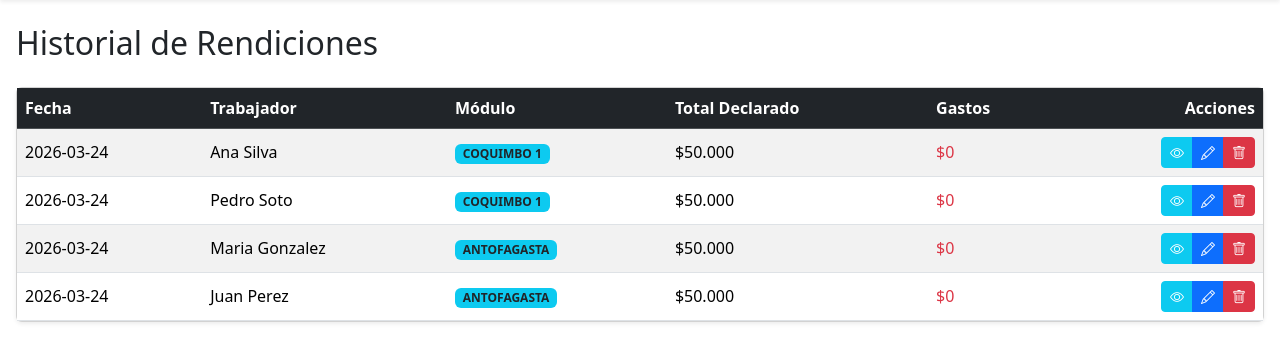
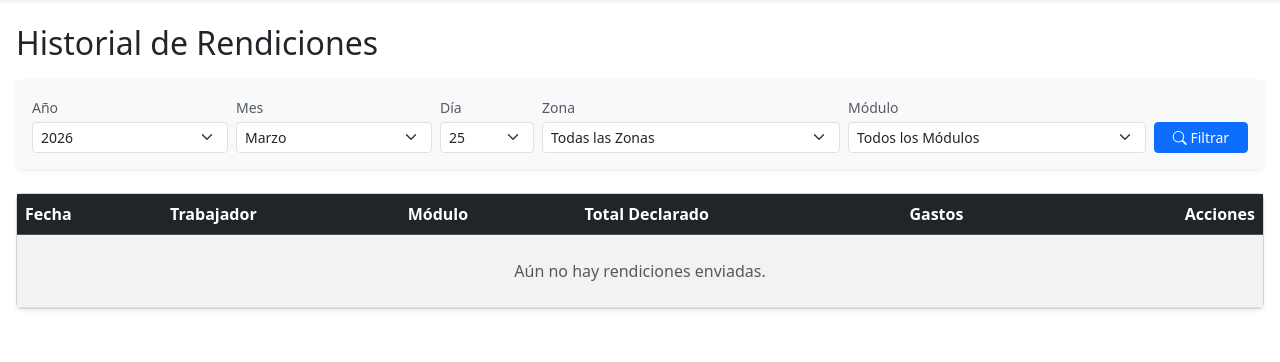
Before and after one commit to SekiDesu0/KSNE, a Flask app: page /admin/rendiciones in a window 1280 px wide. Shown: the part 78-440 px from the top of the page. Run offline with Flask 3, Linux system fonts and the light colour scheme; the visitor is signed in with stand-in values (Sample User, id 1); data comes from the database, SQL or seed files in the repository.

Commit message:
modified:   routes_admin.py 	modified:   templates/admin_rendiciones.html 	modified:   templates/macros/modals.html

````diff
--- a/templates/admin_rendiciones.html
+++ b/templates/admin_rendiciones.html
@@ -7,7 +7,75 @@
 {% endblock %}
 
 {% block content %}
-<h2 class="mb-4">Historial de Rendiciones</h2>
+<div class="d-flex justify-content-between align-items-center mb-3">
+    <h2 class="mb-0">Historial de Rendiciones</h2>
+</div>
+
+<div class="card shadow-sm mb-4 border-0">
+    <div class="card-body bg-body-tertiary rounded p-3">
+        <form method="GET" action="{{ url_for('admin_rendiciones') }}" id="filterForm">
+            <div class="row g-2 align-items-end">
+                <div class="col-md-2">
+                    <label class="form-label small text-muted mb-1">Año</label>
+                    <select name="anio" class="form-select form-select-sm">
+                        {% for anio in anios_disponibles %}
+                        <option value="{{ anio }}" {% if anio_actual == anio %}selected{% endif %}>{{ anio }}</option>
+                        {% endfor %}
+                    </select>
+                </div>
+                <div class="col-md-2">
+                    <label class="form-label small text-muted mb-1">Mes</label>
+                    <select name="mes" class="form-select form-select-sm">
+                        <option value="01" {% if mes_actual == '01' %}selected{% endif %}>Enero</option>
+                        <option value="02" {% if mes_actual == '02' %}selected{% endif %}>Febrero</option>
+                        <option value="03" {% if mes_actual == '03' %}selected{% endif %}>Marzo</option>
+                        <option value="04" {% if mes_actual == '04' %}selected{% endif %}>Abril</option>
+                        <option value="05" {% if mes_actual == '05' %}selected{% endif %}>Mayo</option>
+                        <option value="06" {% if mes_actual == '06' %}selected{% endif %}>Junio</option>
+                        <option value="07" {% if mes_actual == '07' %}selected{% endif %}>Julio</option>
+                        <option value="08" {% if mes_actual == '08' %}selected{% endif %}>Agosto</option>
+                        <option value="09" {% if mes_actual == '09' %}selected{% endif %}>Septiembre</option>
+                        <option value="10" {% if mes_actual == '10' %}selected{% endif %}>Octubre</option>
+                        <option value="11" {% if mes_actual == '11' %}selected{% endif %}>Noviembre</option>
+                        <option value="12" {% if mes_actual == '12' %}selected{% endif %}>Diciembre</option>
+                    </select>
+                </div>
+                <div class="col-md-1">
+                    <label class="form-label small text-muted mb-1">Día</label>
+                    <select name="dia" class="form-select form-select-sm">
+                        <option value="">Todos</option>
+                        {% for d in dias_disponibles %}
+                        <option value="{{ d }}" {% if dia_actual == d %}selected{% endif %}>{{ d }}</option>
+                        {% endfor %}
+                    </select>
+                </div>
+
+                <div class="col-md-3">
+                    <label class="form-label small text-muted mb-1">Zona</label>
+                    <select name="zona_id" id="zonaSelect" class="form-select form-select-sm">
+                        <option value="">Todas las Zonas</option>
+                        {% for z in zonas %}
+                        <option value="{{ z[0] }}" {% if zona_actual|string == z[0]|string %}selected{% endif %}>{{ z[1] }}</option>
+                        {% endfor %}
+                    </select>
+                </div>
+                <div class="col-md-3">
+                    <label class="form-label small text-muted mb-1">Módulo</label>
+                    <select name="modulo_id" id="moduloSelect" class="form-select form-select-sm">
+                        <option value="">Todos los Módulos</option>
+                        {% for m in modulos %}
+                        <option value="{{ m[0] }}" data-zona="{{ m[2] }}" {% if modulo_actual|string == m[0]|string %}selected{% endif %}>{{ m[1] }}</option>
+                        {% endfor %}
+                    </select>
+                </div>
+
+                <div class="col-md-1">
+                    <button type="submit" class="btn btn-primary btn-sm w-100"><i class="bi bi-search"></i> Filtrar</button>
+                </div>
+            </div>
+        </form>
+    </div>
+</div>
 
 {% with messages = get_flashed_messages(with_categories=true) %}
   {% if messages %}
@@ -105,7 +173,11 @@
         const toggleSwitch = document.getElementById(toggleId);
 
         if (toggleSwitch && tipoJornada) {
+            // Explicitly set to true if Full Time, false otherwise
             toggleSwitch.checked = (tipoJornada === 'Full Time');
+        } else if (toggleSwitch && !selectElement.value) {
+            // If "Sin acompañante" is selected, turn it off
+             toggleSwitch.checked = false;
         }
 
         // Actualizar el badge también
@@ -206,4 +278,35 @@
         });
     });
 </script>
+
+<script>
+    document.addEventListener('DOMContentLoaded', function() {
+        const zonaSelect = document.getElementById('zonaSelect');
+        const moduloSelect = document.getElementById('moduloSelect');
+        const moduloOptions = Array.from(moduloSelect.options);
+
+        function filterModulos() {
+            const selectedZona = zonaSelect.value;
+
+            moduloOptions.forEach(option => {
+                if (option.value === "") {
+                    // Siempre mostramos "Todos los Módulos"
+                    option.style.display = '';
+                } else if (!selectedZona || option.dataset.zona === selectedZona) {
+                    option.style.display = '';
+                } else {
+                    option.style.display = 'none';
+                    // Si el módulo seleccionado acaba de ocultarse, reseteamos el select
+                    if (option.selected) {
+                        moduloSelect.value = "";
+                    }
+                }
+            });
+        }
+
+        zonaSelect.addEventListener('change', filterModulos);
+        // Ejecutar al cargar la página por si ya viene con una zona filtrada
+        filterModulos();
+    });
+</script>
 {% endblock %}
--- a/templates/macros/modals.html
+++ b/templates/macros/modals.html
@@ -269,11 +269,8 @@
                             </div>
                         </div>
 
-                        <div class="card shadow-sm border-danger">
-                            <div class="card-header bg-danger text-white">Gastos y Observaciones</div>
-                            <div class="card-body">
-                                <div class="d-flex justify-content-between mb-3">
-                                    <strong class="text-danger">Monto Gastos:</strong>
+                        <div class="card shadow-sm border-danger mb-0"> <div class="card-header bg-danger text-white fw-bold py-1">Gastos y Observaciones</div> <div class="card-body py-2">
+                                <div class="mb-1"> <label class="small text-danger fw-bold mb-0">Monto Gastos</label> ```
                                     <strong class="text-danger">-${{ "{:,.0f}".format(rendicion[8] or 0).replace(',', '.') }}</strong>
                                 </div>
                                 <div>
@@ -303,14 +300,14 @@
                 <h5 class="modal-title">Editar Rendición #{{ rendicion[0] }}</h5>
                 <button type="button" class="btn-close" data-bs-dismiss="modal" aria-label="Close"></button>
             </div>
-            <form method="POST" action="{{ url_for('edit_rendicion', id=rendicion[0]) }}">
-                <div class="modal-body text-start">
+            <div class="modal-body text-start">
+                <form method="POST" action="{{ url_for('edit_rendicion', id=rendicion[0]) }}" id="editRendicionForm_{{ rendicion[0] }}">
                     <div class="row">
                         <div class="col-md-8 mb-3">
                             <div class="card shadow-sm h-100">
                                 <div class="card-header bg-secondary text-white">Productos Vendidos</div>
                                 <div class="card-body p-0">
-                                    <div class="table-responsive">
+                                    <div class="table-responsive custom-scrollbar" style="max-height: 450px;">
                                         <table class="table table-striped mb-0 text-nowrap">
                                             <thead class="table-dark">
                                                 <tr>
@@ -341,7 +338,7 @@
                                                 <tr>
                                                     <td colspan="3" class="text-end fw-bold">Total Calculado por Sistema:</td>
                                                     <td class="text-end fw-bold fs-6 text-primary" id="sys_total_{{ rendicion[0] }}">
-                                                        ${{ "{:,.0f}".format(rendicion[17] or 0).replace(',', '.') }}
+                                                        ${{ "{:,.0f}".format(rendicion[21] or 0).replace(',', '.') }}
                                                     </td>
                                                 </tr>
                                             </tfoot>
@@ -372,9 +369,9 @@
                                         </select>
                                         <div class="d-flex justify-content-between align-items-center mt-1">
                                             <div id="badge_worker_{{ rendicion[0] }}"></div>
-                                            <div class="form-check form-switch m-0">
-                                                <input class="form-check-input" type="checkbox" role="switch" name="worker_comision" id="wc_{{ rendicion[0] }}" {% if rendicion[14] %}checked{% endif %}>
-                                                <label class="form-check-label text-warning small" for="wc_{{ rendicion[0] }}">$ Sí</label>
+                                            <div class="form-check m-0">
+                                                <input class="form-check-input" type="checkbox" name="worker_comision" id="wc_{{ rendicion[0] }}" {% if rendicion[14] %}checked{% endif %}>
+                                                <label class="form-check-label text-warning small fw-bold" for="wc_{{ rendicion[0] }}">Recive Comisión</label>
                                             </div>
                                         </div>
                                     </div>
@@ -391,9 +388,9 @@
                                         </select>
                                         <div class="d-flex justify-content-between align-items-center mt-1" id="comp_com_div_{{ rendicion[0] }}" {% if not rendicion[12] %}style="display:none;"{% endif %}>
                                             <div id="badge_comp_{{ rendicion[0] }}"></div>
-                                            <div class="form-check form-switch m-0">
-                                                <input class="form-check-input" type="checkbox" role="switch" name="companion_comision" id="cc_{{ rendicion[0] }}" {% if rendicion[15] %}checked{% endif %}>
-                                                <label class="form-check-label text-warning small" for="cc_{{ rendicion[0] }}">$ Sí</label>
+                                            <div class="form-check m-0">
+                                                <input class="form-check-input" type="checkbox" name="companion_comision" id="cc_{{ rendicion[0] }}" {% if rendicion[15] %}checked{% endif %}>
+                                                <label class="form-check-label text-warning small fw-bold" for="cc_{{ rendicion[0] }}">Recive Comisión</label>
                                             </div>
                                         </div>
                                     </div>
@@ -458,11 +455,12 @@
                             </div>
                         </div>
                     </div>
-                </div> <div class="modal-footer py-2">
-                    <button type="button" class="btn btn-secondary btn-sm" data-bs-dismiss="modal">Cancelar</button>
-                    <button type="submit" class="btn btn-primary btn-sm px-4">Guardar Cambios</button>
-                </div>
-            </form>
+                </form>
+            </div>
+            <div class="modal-footer py-2">
+                <button type="button" class="btn btn-secondary btn-sm" data-bs-dismiss="modal">Cancelar</button>
+                <button type="submit" form="editRendicionForm_{{ rendicion[0] }}" class="btn btn-primary btn-sm px-4">Guardar Cambios</button>
+            </div>
         </div>
     </div>
 </div>
````
Also changed, not shown: routes_admin.py (+62 -9 lines).
